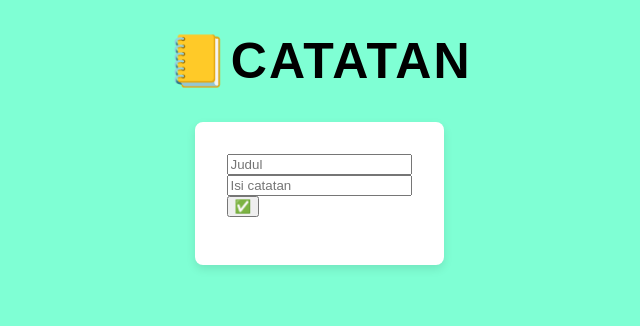
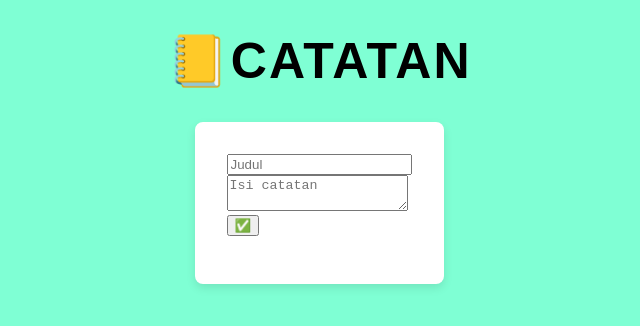
Before and after one commit to Agus1783/todoList-test, a plain HTML site: page frontend/catatan/catatan.html in a window 1280 px wide. Shown: the whole page, without its empty margins (321-961 px from the left). Drawn offline with Linux system fonts and the light colour scheme.

Commit message:
edit type btn dan ganti textarea

```diff
--- a/frontend/catatan/catatan.html
+++ b/frontend/catatan/catatan.html
@@ -11,8 +11,8 @@
     <div class="container">
         <div class="input-area">
             <input type="text" id="input-judul" placeholder="Judul"><br>
-            <input type="text" id="input-note" placeholder="Isi catatan"><br>
-            <button id="note-btn">✅</button>
+            <textarea type="text" id="input-note" placeholder="Isi catatan"></textarea><br>
+            <button id="note-btn" type="submit">✅</button>
         </div>
 
         <ul id="list-note">
```
